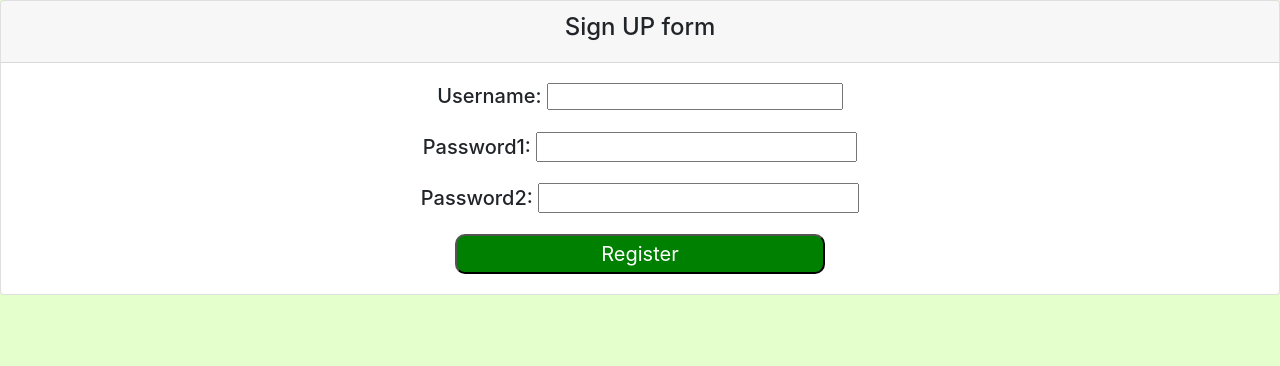
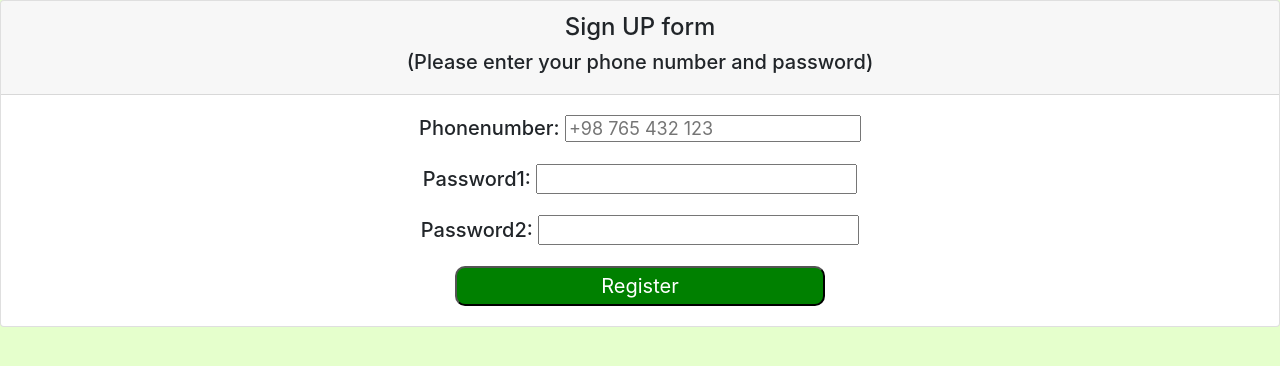
Before and after one commit to ArtemTokar13/sms-reminder, a Django app: page /signup/ in a window 1280 px wide. Shown: the part 76-442 px from the top of the page. Run offline with Django 3.2, Linux system fonts and the light colour scheme.

Commit message:
added sentence for signup

```diff
--- a/reminder/forms.py
+++ b/reminder/forms.py
@@ -18,9 +18,9 @@ class RemindForm(ModelForm):
 class RemindUserForm(ModelForm):
     class Meta:
         model = RemindUser
-        fields = ('username', 'password1', 'password2',)
+        fields = ('phonenumber', 'password1', 'password2',)
         widgets = {
-            'username': forms.TextInput(attrs={'style': 'font-size: large',}),
+            'phonenumber': forms.TextInput(attrs={'style': 'font-size: large', 'placeholder': '+98 765 432 123'}),
             'password1': forms.PasswordInput(),
             'password2': forms.PasswordInput(),
         }
--- a/reminder/models.py
+++ b/reminder/models.py
@@ -16,6 +16,6 @@ class Remind(models.Model):
 
 
 class RemindUser(models.Model):
-    username = models.CharField(max_length=50)
+    phonenumber = models.CharField(max_length=50)
     password1 = models.CharField(max_length=50)
     password2 = models.CharField(max_length=50)
--- a/reminder/templates/reminder/base.html
+++ b/reminder/templates/reminder/base.html
@@ -18,10 +18,6 @@
               <a href="{% url 'home' %}" class="navbar-brand">
                 <img src="{% static '/reminder/logo.svg' %}" width="200" height="50" alt="logo">
               </a>
-                  <!--form method="POST" action="{% url 'sendsms' %}">{% csrf_token %}
-                      <input style="color: white; background-color:green; font-size: 20px; border-radius: 10px; height:40px; width:370px;"
-                             type="submit" value="Sendsms" />
-                  </form-->
                 <div class="user d-flex justify-content-end collapse navbar-collapse" id="navbarNav">
                 {% if user.is_authenticated %}
 
--- a/reminder/templates/reminder/signup.html
+++ b/reminder/templates/reminder/signup.html
@@ -9,6 +9,7 @@
 <div class="card text-center">
   <div class="card-header">
       <h4>Sign UP form</h4>
+      <h5>(Please enter your phone number and password)</h5>
       <h4 style="color:Tomato;">{{ error }}</h4>
   </div>
   <div class="card-body">
--- a/reminder/views.py
+++ b/reminder/views.py
@@ -1,18 +1,11 @@
-import datetime
-from datetime import datetime
-from datetime import timedelta
-
 from django.contrib.auth import login, authenticate, logout
 from django.contrib.auth.forms import AuthenticationForm
 from django.contrib.auth.models import User
 from django.db import IntegrityError
 from django.shortcuts import render, redirect, get_object_or_404
-from twilio.base.exceptions import TwilioRestException
 
 from reminder.forms import RemindForm, RemindUserForm
-from reminder.models import Remind, RemindUser
-from twilio.rest import Client
-from django.utils.timezone import now, localtime
+from reminder.models import Remind
 
 
 def home(request):
@@ -25,7 +18,7 @@ def signup(request):
     else:
         if request.POST['password1'] == request.POST['password2']:
             try:
-                user = User.objects.create_user(request.POST['username'], password=request.POST['password1'],)
+                user = User.objects.create_user(request.POST['phonenumber'], password=request.POST['password1'],)
                 user.save()
                 if user is not None:
                     login(request, user)
@@ -36,6 +29,9 @@ def signup(request):
         else:
             return render(request, 'reminder/signup.html',
                 {'signup_form': RemindUserForm(), 'error': 'Passwords didn`t match'})
+
+def changepassword(request):
+    return
 
 
 def loginuser(request):
@@ -99,25 +95,25 @@ def delete(request, rdr_pk):
         return redirect('remindlist')
 
 
-def sendsms(request):
-    content = Remind.objects.all()
-    account_sid = "AC015c112c2b5761b3a756f528befee2c9"
-    auth_token = "a146165a8ac791c156d05d4033838842"
-    if request.method == 'POST':
-        for smscontent in content:
-            if smscontent.remind_date == datetime.today().date():
-                #if 1 == 1:
-                if ((datetime.now() + timedelta(minutes=58)).time()) < smscontent.remind_time < ((datetime.now() + timedelta(minutes=62)).time()):
-                    tempusers = User.objects.filter(username=smscontent.author)
-                    for recipient in tempusers:
-                        try:
-                            client = Client(account_sid, auth_token)
-                            message = client.messages.create(
-                                body="I just want to remind, that you have some task for today {date}: {task}. {time} is the deadline!".format(date=str(smscontent.remind_date), task=str(smscontent.title), time=str(smscontent.remind_time)),
-                                to=str(recipient.username),
-                                from_="+18568889437")
-                            print(message.sid)
-
-                        except TwilioRestException:
-                            pass
-    return redirect('home')
+#def sendsms(request):
+#    content = Remind.objects.all()
+#    account_sid = "AC015c112c2b5761b3a756f528befee2c9"
+#    auth_token = "a146165a8ac791c156d05d4033838842"
+#    if request.method == 'POST':
+#        for smscontent in content:
+#            if smscontent.remind_date == datetime.today().date():
+#                #if 1 == 1:
+#                if ((datetime.now() + timedelta(minutes=58)).time()) < smscontent.remind_time < ((datetime.now() + timedelta(minutes=62)).time()):
+#                    tempusers = User.objects.filter(username=smscontent.author)
+#                    for recipient in tempusers:
+#                        try:
+#                            client = Client(account_sid, auth_token)
+#                            message = client.messages.create(
+#                                body="I just want to remind, that you have some task for today {date}: {task}. {time} is the deadline!".format(date=str(smscontent.remind_date), task=str(smscontent.title), time=str(smscontent.remind_time)),
+#                                to=str(recipient.username),
+#                                from_="+18568889437")
+#                            print(message.sid)
+#
+#                        except TwilioRestException:
+#                            pass
+#    return redirect('home')
--- a/smsreminder/urls.py
+++ b/smsreminder/urls.py
@@ -14,7 +14,7 @@ Including another URLconf
     2. Add a URL to urlpatterns:  path('blog/', include('blog.urls'))
 """
 from django.contrib import admin
-from django.urls import path
+from django.urls import path, include
 
 from reminder import views
 
@@ -28,6 +28,7 @@ urlpatterns = [
     path('remindlist/', views.remindlist, name='remindlist'),
     path('remindetail/<int:rdr_pk>/', views.remindetail, name='remindetail'),
     path('remindetail/<int:rdr_pk>/delete', views.delete, name='delete'),
-    path('remindlist/sendsms/', views.sendsms, name='sendsms'),
+    path('changepassword/', views.changepassword, name='changepassword'),
+    path('accounts/', include('django.contrib.auth.urls')),
 
 ]
```
Also changed, not shown: db.sqlite3.
